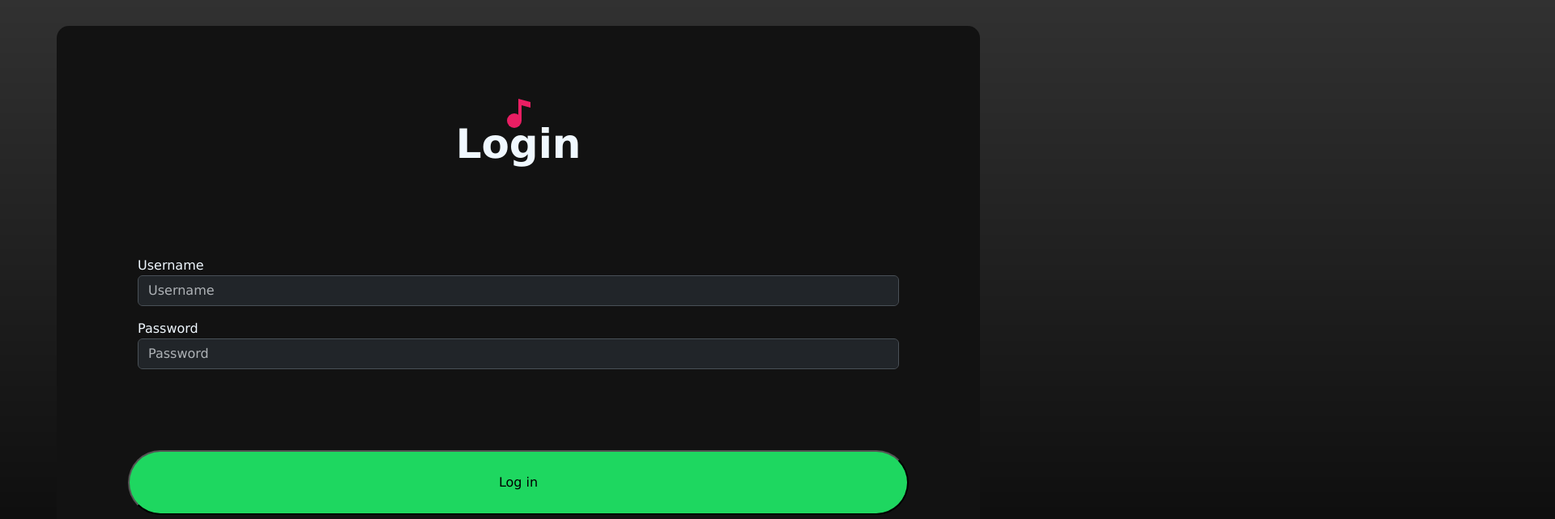
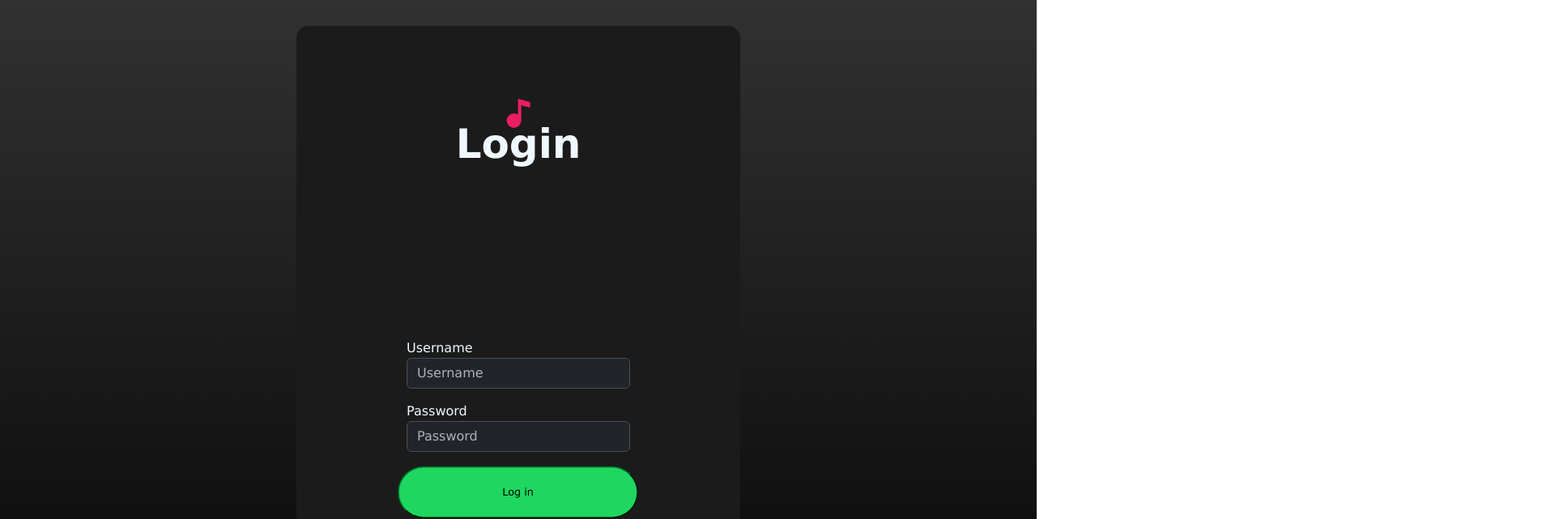
Before and after one commit to RevatureProject2MusicSharing/project2Frontend, a React (Vite) app: page /login in a window 1280 px wide. Shown: the top 641 px of the page at 81% size, 1920 px wide, since content can reach past the window. Built offline with nearby package versions, Linux system fonts and the light colour scheme.

Commit message:
adjusted styling on login.tsx

```diff
--- a/src/Components/Login/Login.css
+++ b/src/Components/Login/Login.css
@@ -1,16 +1,19 @@
 
 #LoginBox{
     display:flex;
-    background-color:#121212;
+    background-color:#1b1b1b;
     padding:100px;
     border-radius:15px;
-    row-gap:100px;
+    row-gap:10px;
     flex-direction: column;
     font-family:Verdana, Geneva, Tahoma, sans-serif;
+    width:45%;
+    margin-bottom: 115px;
 
 }
 .LoginText{
     color: aliceblue;
+    margin-bottom:200px;
 }
 .LoginLabel{
     display:flex;
@@ -25,20 +28,26 @@
     scale: 3;
 }
 .box {
-    width: 200px;
+
     height: 80px;
     border-radius: 50px;
     background-color: #1ed760;
     cursor: pointer;
     align-content:center;
-  }
-
-  #indexBody{
+    border-color:#017228;
+    scale:.8
+}
+#indexBody{
     background: linear-gradient(rgba(0, 0, 0, 0.808) 0%, rgb(0, 0, 0) 100%)
   }
 button:hover{
-    border-color:aliceblue;
+    border-color:rgb(175, 236, 193);
+    border-width:2px;
 }
 span{
     color:aliceblue
 }
+#formFieldRow{
+    width:300px;
+    align-self:center;
+}
--- a/src/Components/Login/Login.tsx
+++ b/src/Components/Login/Login.tsx
@@ -47,7 +47,7 @@ return(
         <FcMusic id="icon" />
         <h1 className = "LoginText" id="LoginHeader">Login</h1>
         </Row>
-        <Row>
+        <Row id="formFieldRow">
             <Form>
                 <Form.Group>
                     <Form.Label className = "LoginLabel mb-0">Username</Form.Label>
@@ -71,7 +71,7 @@ return(
                 </Form.Group>
             </Form>
         </Row>
-            <Row>
+        <Row>
             <motion.button
             className="box"
             whileHover={{ scale: 1.1 }}
@@ -84,7 +84,7 @@ return(
             <Row className="d-flex align-items-center">
             <span>Don't have an account?</span>
             <Link to="/register" className="ms-1" data-bs-theme="dark">Sign up here.</Link>
-            </Row>
+        </Row>
     </Container>
 
 )
```
